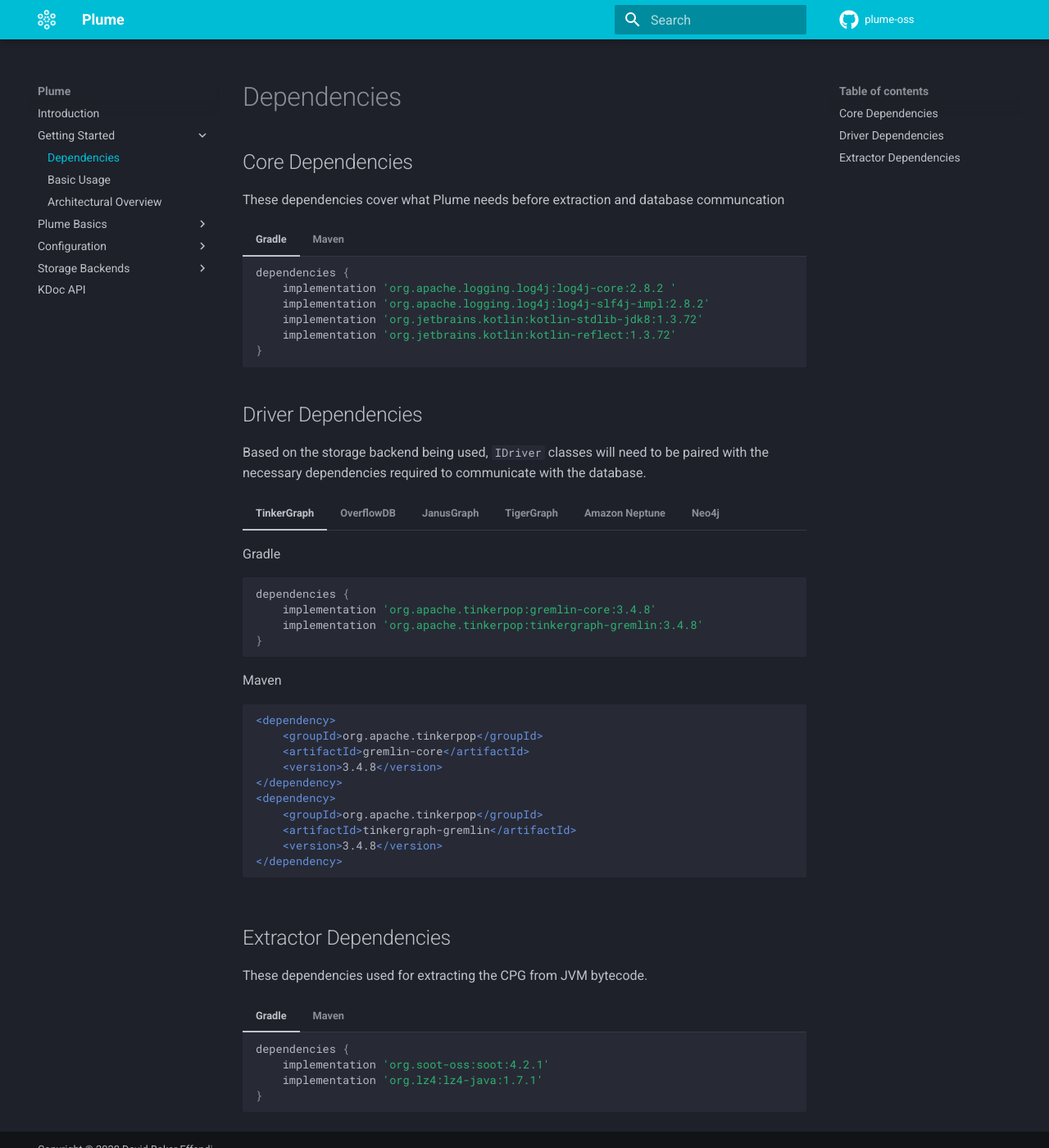
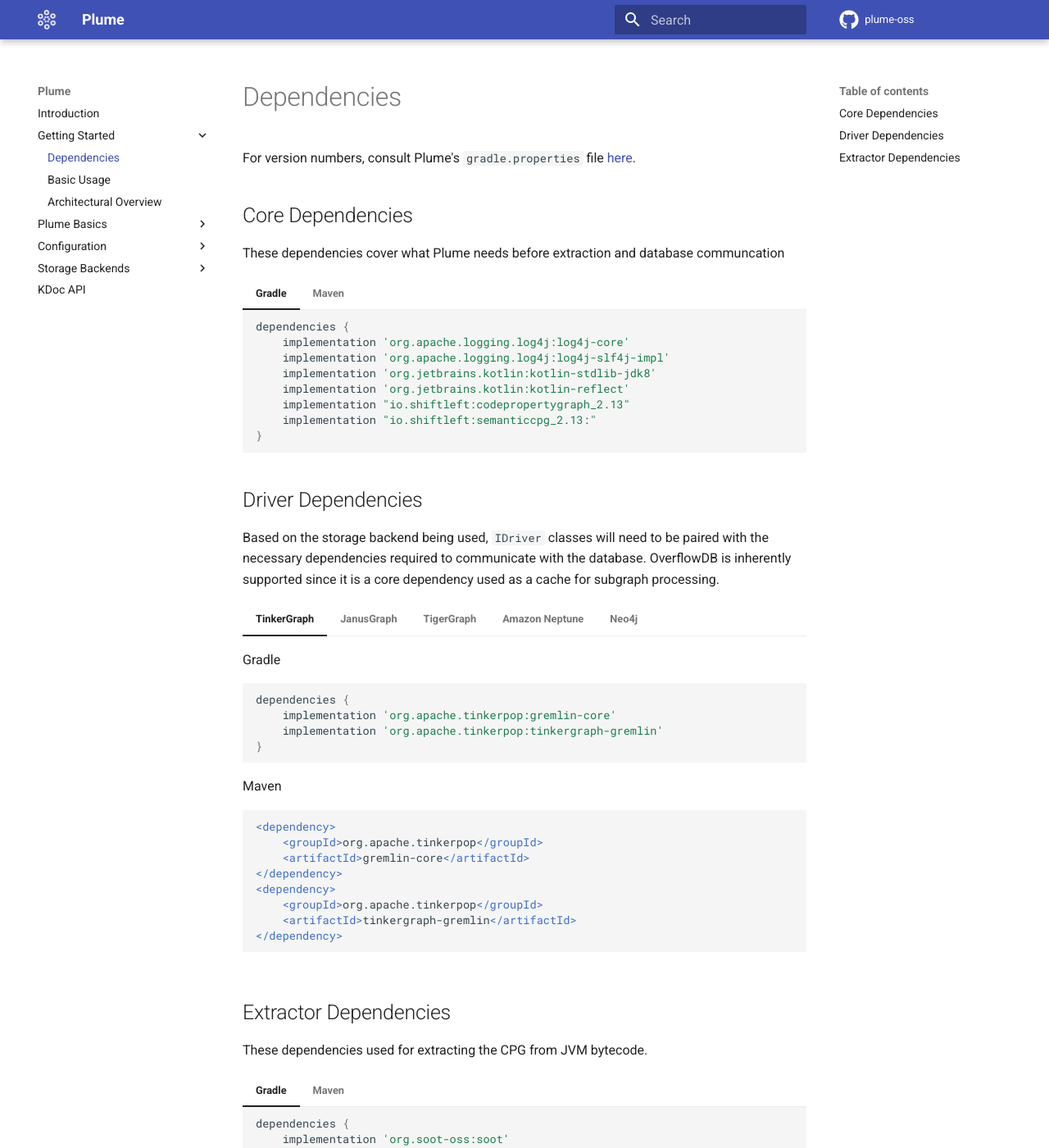
Before and after one commit to plume-oss/plume-docs, an MkDocs documentation site: the page built from docs/getting-started/dependencies.md, in a window 1280 px wide and 1400 px high. Shown: the whole window at 82% size. Built offline with MkDocs 1.6.1 and Material for MkDocs 9.7.7, drawn with Linux system fonts in a browser that asks for light colours.

Commit message:
:recycle: Light mode, new colours, updated until basic usage chapter

````diff
--- a/docs/getting-started/dependencies.md
+++ b/docs/getting-started/dependencies.md
@@ -1,4 +1,7 @@
 # Dependencies
+
+For version numbers, consult Plume's `gradle.properties` file
+[here](https://github.com/plume-oss/plume/blob/develop/gradle.properties).
 
 ## Core Dependencies
 
@@ -7,10 +10,12 @@
 === "Gradle"
     ```groovy
     dependencies {
-        implementation 'org.apache.logging.log4j:log4j-core:2.8.2 '
-        implementation 'org.apache.logging.log4j:log4j-slf4j-impl:2.8.2'
-        implementation 'org.jetbrains.kotlin:kotlin-stdlib-jdk8:1.3.72'
-        implementation 'org.jetbrains.kotlin:kotlin-reflect:1.3.72'
+        implementation 'org.apache.logging.log4j:log4j-core'
+        implementation 'org.apache.logging.log4j:log4j-slf4j-impl'
+        implementation 'org.jetbrains.kotlin:kotlin-stdlib-jdk8'
+        implementation 'org.jetbrains.kotlin:kotlin-reflect'
+        implementation "io.shiftleft:codepropertygraph_2.13"
+        implementation "io.shiftleft:semanticcpg_2.13:"
     }
     ```
 === "Maven"
@@ -18,36 +23,41 @@
     <dependency>
         <groupId>org.apache.logging.log4j</groupId>
         <artifactId>log4j-core</artifactId>
-        <version>2.8.2</version>
     </dependency>
     <dependency>
         <groupId>org.apache.logging.log4j</groupId>
         <artifactId>log4j-slf4j-impl</artifactId>
-        <version>2.8.2</version>
     </dependency>
     <dependency>
         <groupId>org.jetbrains.kotlin</groupId>
         <artifactId>kotlin-stdlib-jdk8</artifactId>
-        <version>1.3.72</version>
     </dependency>
     <dependency>
         <groupId>org.jetbrains.kotlin</groupId>
         <artifactId>kotlin-reflect</artifactId>
-        <version>1.3.72</version>
+    </dependency>
+    <dependency>
+        <groupId>io.shiftleft</groupId>
+        <artifactId>codepropertygraph_2.13</artifactId>
+    </dependency>
+    <dependency>
+        <groupId>io.shiftleft</groupId>
+        <artifactId>codepropertygraph_2.13</artifactId>
     </dependency>
     ```
 
 ## Driver Dependencies
 
 Based on the storage backend being used, `IDriver` classes will need to be paired with
-the necessary dependencies required to communicate with the database.
+the necessary dependencies required to communicate with the database. OverflowDB is
+inherently supported since it is a core dependency used as a cache for subgraph processing.
 
 === "TinkerGraph"
     Gradle
     ```groovy
     dependencies {
-        implementation 'org.apache.tinkerpop:gremlin-core:3.4.8'
-        implementation 'org.apache.tinkerpop:tinkergraph-gremlin:3.4.8'
+        implementation 'org.apache.tinkerpop:gremlin-core'
+        implementation 'org.apache.tinkerpop:tinkergraph-gremlin'
     }
     ```
     Maven
@@ -55,34 +65,10 @@
     <dependency>
         <groupId>org.apache.tinkerpop</groupId>
         <artifactId>gremlin-core</artifactId>
-        <version>3.4.8</version>
     </dependency>
     <dependency>
         <groupId>org.apache.tinkerpop</groupId>
         <artifactId>tinkergraph-gremlin</artifactId>
-        <version>3.4.8</version>
-    </dependency>
-    ```
-
-=== "OverflowDB"
-    Gradle
-    ```groovy
-    dependencies {
-        implementation 'io.shiftleft:codepropertygraph_2.13:1.3.6'
-        implementation 'io.shiftleft:semanticcpg_2.13:1.3.6'
-    }
-    ```
-    Maven
-    ```mxml
-    <dependency>
-        <groupId>io.shiftleft</groupId>
-        <artifactId>codepropertygraph_2.13</artifactId>
-        <version>1.3.6</version>
-    </dependency>
-    <dependency>
-        <groupId>io.shiftleft</groupId>
-        <artifactId>semanticcpg_2.13</artifactId>
-        <version>1.3.6</version>
     </dependency>
     ```
 
@@ -90,8 +76,8 @@
     Gradle
     ```groovy
     dependencies {
-        implementation 'org.apache.tinkerpop:gremlin-core:3.4.8'
-        implementation 'org.janusgraph:janusgraph-driver:0.5.2'
+        implementation 'org.apache.tinkerpop:gremlin-core'
+        implementation 'org.janusgraph:janusgraph-driver'
     }
     ```
     Maven
@@ -99,12 +85,10 @@
     <dependency>
         <groupId>org.apache.tinkerpop</groupId>
         <artifactId>gremlin-core</artifactId>
-        <version>3.4.8</version>
     </dependency>
     <dependency>
         <groupId>org.janusgraph</groupId>
         <artifactId>janusgraph-driver</artifactId>
-        <version>0.5.2</version>
     </dependency>
     ```
 
@@ -112,8 +96,8 @@
     Gradle
     ```groovy
     dependencies {
-        implementation 'com.fasterxml.jackson.core:jackson-databind:2.12.0'
-        implementation 'khttp:khttp:1.0.0'
+        implementation 'com.fasterxml.jackson.core:jackson-databind'
+        implementation 'khttp:khttp'
     }
     ```
     Maven
@@ -121,12 +105,10 @@
     <dependency>
         <groupId>com.fasterxml.jackson.core</groupId>
         <artifactId>jackson-databind</artifactId>
-        <version>2.12.0</version>
     </dependency>
     <dependency>
         <groupId>khttp</groupId>
         <artifactId>khttp</artifactId>
-        <version>1.0.0</version>
     </dependency>
     ```
 
@@ -134,8 +116,8 @@
     Gradle
     ```groovy
     dependencies {
-        implementation "org.apache.tinkerpop:gremlin-core:3.4.8"
-        implementation "org.apache.tinkerpop:gremlin-driver:3.4.8"
+        implementation "org.apache.tinkerpop:gremlin-core"
+        implementation "org.apache.tinkerpop:gremlin-driver"
     }
     ```
     Maven
@@ -143,12 +125,10 @@
     <dependency>
         <groupId>org.apache.tinkerpop</groupId>
         <artifactId>gremlin-core</artifactId>
-        <version>3.4.8</version>
     </dependency>
     <dependency>
         <groupId>org.apache.tinkerpop</groupId>
         <artifactId>gremlin-driver</artifactId>
-        <version>3.4.8</version>
     </dependency>
     ```
 
@@ -156,21 +136,14 @@
     Gradle
     ```groovy
     dependencies {
-        implementation "org.apache.tinkerpop:gremlin-core:3.4.8"
-        implementation "com.steelbridgelabs.oss:neo4j-gremlin-bolt:0.4.5"
+        implementation "org.neo4j.driver:neo4j-java-driver"
     }
     ```
     Maven
     ```mxml
     <dependency>
-        <groupId>org.apache.tinkerpop</groupId>
-        <artifactId>gremlin-core</artifactId>
-        <version>3.4.8</version>
-    </dependency>
-    <dependency>
-        <groupId>com.steelbridgelabs.oss</groupId>
-        <artifactId>neo4j-gremlin-bolt</artifactId>
-        <version>0.4.5</version>
+        <groupId>org.neo4j.driver</groupId>
+        <artifactId>neo4j-java-driver</artifactId>
     </dependency>
     ```
 
@@ -181,8 +154,8 @@
 === "Gradle"
     ```groovy
     dependencies {
-        implementation 'org.soot-oss:soot:4.2.1'
-        implementation 'org.lz4:lz4-java:1.7.1'
+        implementation 'org.soot-oss:soot'
+        implementation 'org.lz4:lz4-java'
     }
     ```
 === "Maven"
@@ -190,11 +163,9 @@
     <dependency>
         <groupId>org.soot-oss</groupId>
         <artifactId>soot</artifactId>
-        <version>4.2.1</version>
     </dependency>
     <dependency>
         <groupId>org.lz4</groupId>
         <artifactId>lz4-java</artifactId>
-        <version>1.7.1</version>
     </dependency>
     ```
--- a/mkdocs.yml
+++ b/mkdocs.yml
@@ -21,9 +21,9 @@
   language: 'en'
   name: material
   palette:
-    scheme: slate
-    primary: cyan
-    accent: deep orange
+    scheme: default
+    primary: indigo
+    accent: purple
   logo: assets/images/logo-white.png
   favicon: assets/images/logo.png
   icon:
````
Also changed, not shown: docs/getting-started/basic-usage.md (+8 -8 lines), docs/index.md (+10 -13 lines), docs/assets/images/basic-process.png (deleted), docs/assets/images/getting-started/basic-graph.png, docs/assets/images/getting-started/basic-process.png (added).
